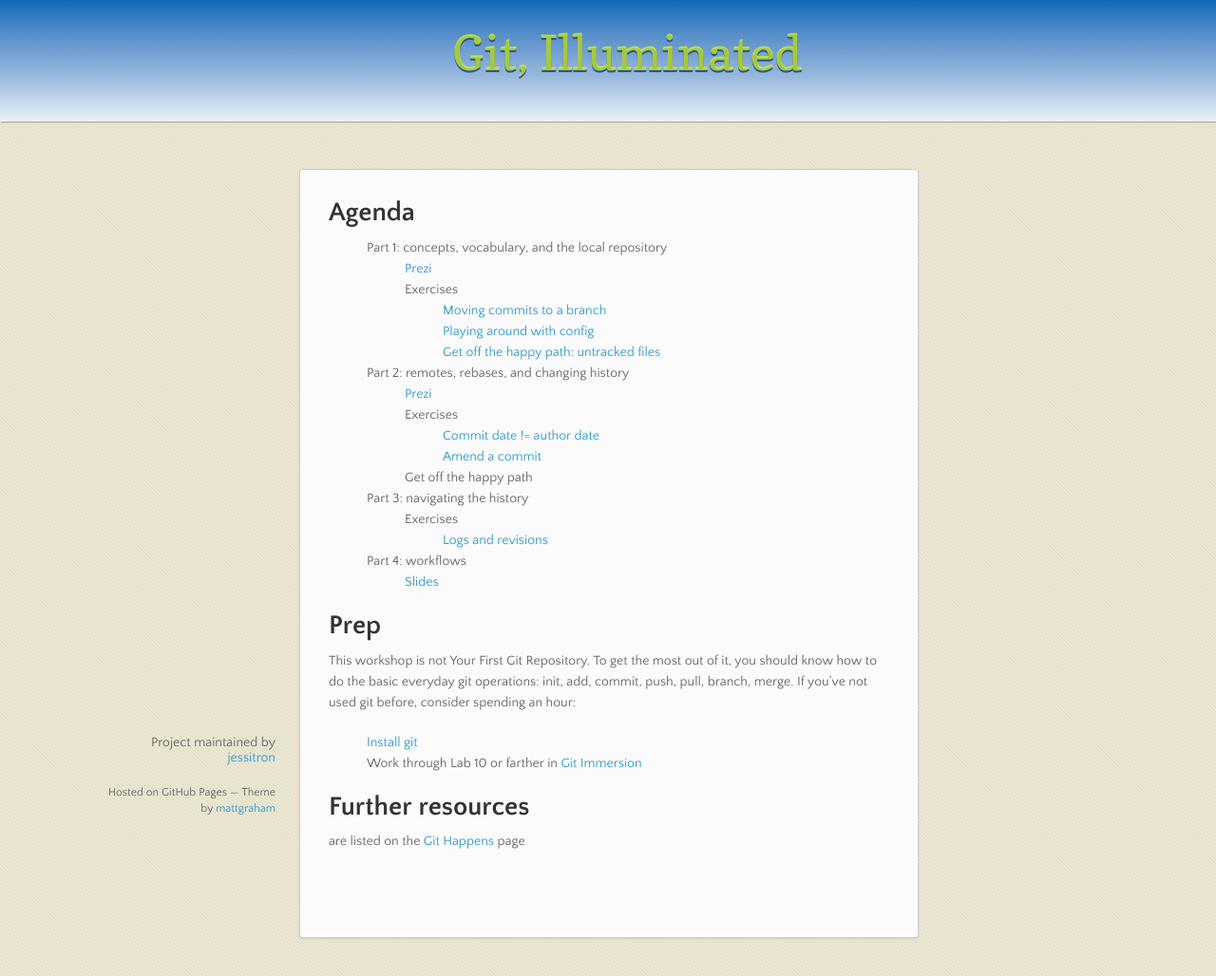
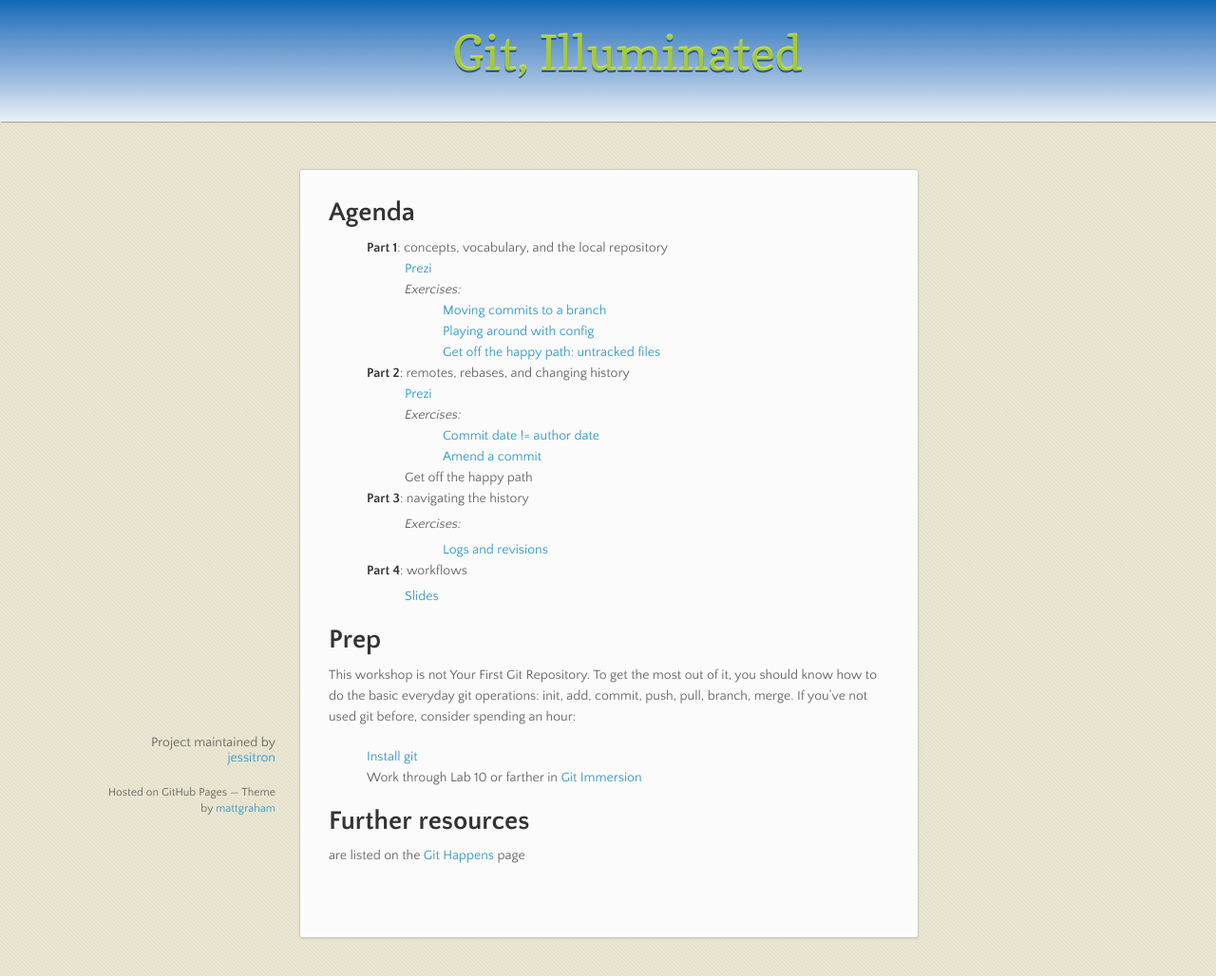
Before and after one commit to jessitron/git-happens, a Jekyll site: the page built from workshop.md, in a window 1280 px wide. Shown: the whole page at 95% size. Built offline with Jekyll 4.4.1, drawn with Linux system fonts in a browser that asks for light colours; nearby versions of some CDN libraries.

Commit message:
Additional style changes.

```diff
--- a/workshop.md
+++ b/workshop.md
@@ -4,22 +4,25 @@ layout: illuminated
 
 # Agenda
 
-* Part 1: concepts, vocabulary, and the local repository
+* __Part 1__: concepts, vocabulary, and the local repository
   * [Prezi](http://prezi.com/m_s_g83sgja4/git-illuminated-part-1/)
-  * Exercises
+  * _Exercises:_
     * [Moving commits to a branch](exercises/moveToBranch.html)
     * [Playing around with config](exercises/playWithConfig.html)
     * [Get off the happy path: untracked files](exercises/untrackedFiles.html)
-* Part 2: remotes, rebases, and changing history
+* __Part 2__: remotes, rebases, and changing history
   * [Prezi](http://prezi.com/ohbicklatr7y/git-illuminated-part-2/)
-  * Exercises
+  * _Exercises:_
      * [Commit date != author date](exercises/commitDate.html)
      * [Amend a commit](exercises/amend.html)
   * Get off the happy path
-* Part 3: navigating the history
-  * Exercises
-     * [Logs and revisions](exercises/log.html)
-* Part 4: workflows
+* __Part 3__: navigating the history
+
+  * _Exercises:_
+
+    * [Logs and revisions](exercises/log.html)
+* __Part 4__: workflows
+
   * [Slides](http://www.slideshare.net/jessitron/3-workflow)
 
 # Prep
```
Also changed, not shown: exercises/amend.md (+1 -1 lines), exercises/log.md (+1 -1 lines).
